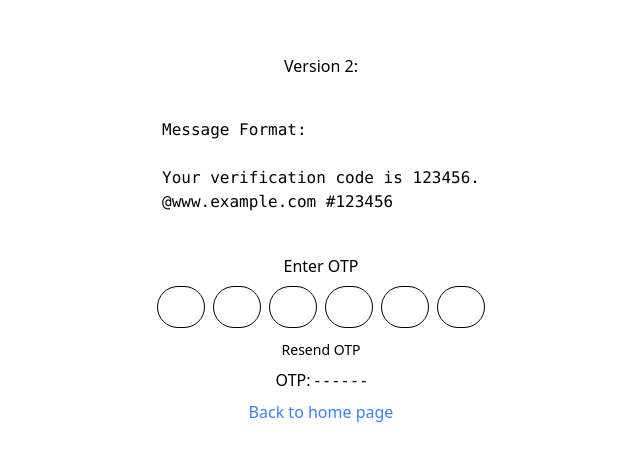
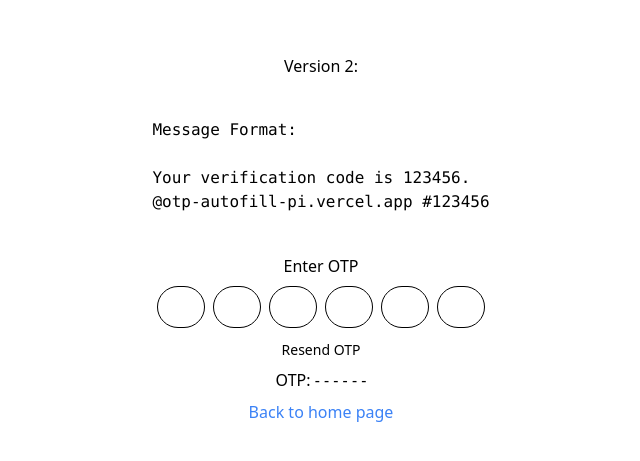
Before and after one commit to smgv/otp-autofill, a Next.js app: page /verify in a window 1280 px wide. Shown: the part 161-622 px from the top of the page, without its empty margins (319-959 px from the left). Built offline with nearby package versions, Linux system fonts and the light colour scheme; what @mertasan/tailwindcss-variables would draw is missing.

Commit message:
text changes

```diff
--- a/src/app/verify/page.tsx
+++ b/src/app/verify/page.tsx
@@ -20,7 +20,7 @@ export default function Home() {
         <p>Message Format:</p>
         <br />
         <p>Your verification code is 123456.</p>
-        <p>@www.example.com #123456</p>
+        <p>@otp-autofill-pi.vercel.app #123456</p>
       </code>
       <br />
       <p>Enter OTP</p>
```
